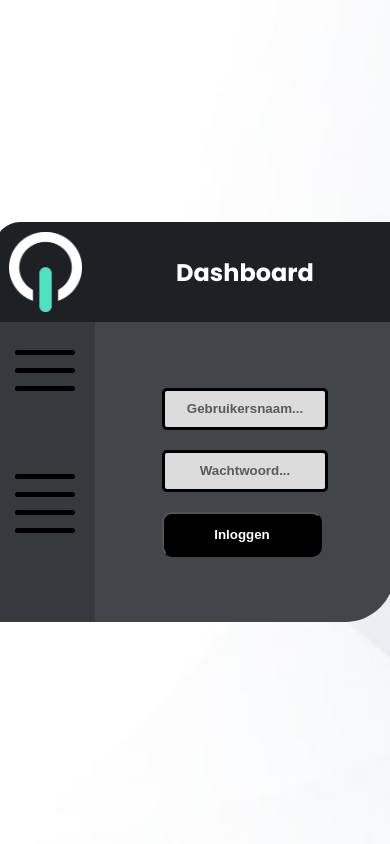
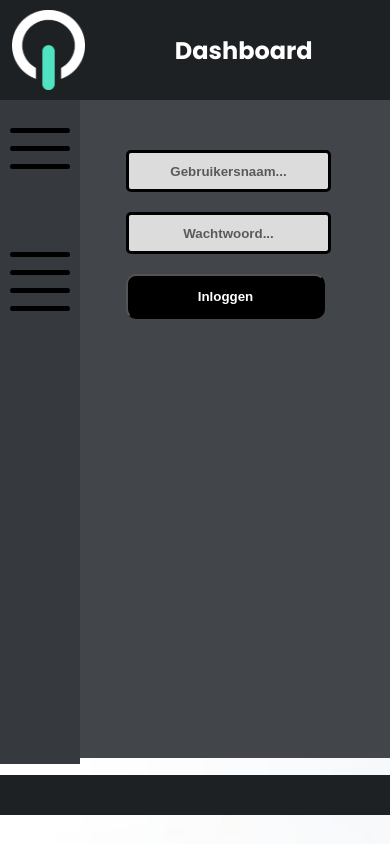
Before and after one commit to MarkOudshoorn/Baqme-examen, a PHP site: page /login.php in a window 390 px wide. Run offline with PHP 8.4, Linux system fonts and the light colour scheme.

Commit message:
Styling login pagina klaar(1)

```diff
--- a/WarehouseDashboard/login.php
+++ b/WarehouseDashboard/login.php
@@ -9,19 +9,27 @@ if(isset($_SESSION['gebruiker_id'])) {
 
 require_once "Global/DBconnect.php";
 global $db;
-$foutmelding = "";
+$foutmelding = null;
 
-if($_SERVER["REQUEST_METHOD"] == "POST") {
-    // Ontvang gegevens van het inlogformulier
-    $gebruikersnaam = htmlspecialchars($_POST['gebruikersnaam']);
-    $wachtwoord = htmlspecialchars($_POST['wachtwoord']);
 
+
+$gebruikersnaam = null;
+$wachtwoord = null;
+
+if(isset($_POST["gebruikersnaam"]) && $_POST["gebruikersnaam"] != null)
+    $gebruikersnaam = $_POST["gebruikersnaam"];
+if(isset($_POST["wachtwoord"]) && $_POST["wachtwoord"] != null)
+    $wachtwoord = $_POST["wachtwoord"];
+
+
+if($gebruikersnaam && $wachtwoord)
+{
     // Query om te controleren of de gebruiker bestaat in de database
-    $sql = "SELECT gebruiker_id, gebruikersnaam, wachtwoord, rol FROM gebruikers WHERE gebruikersnaam = ?";
+    $query = "SELECT gebruiker_id, gebruikersnaam, wachtwoord, rol FROM gebruikers WHERE gebruikersnaam = ?";
 
     try {
         // Bereid de SQL-statement voor
-        $stmt = $db->pdo->prepare($sql);
+        $stmt = $db->pdo->prepare($query);
 
         // Bind parameters
         $stmt->bindParam(1, $gebruikersnaam, PDO::PARAM_STR);
@@ -51,6 +59,7 @@ if($_SERVER["REQUEST_METHOD"] == "POST") {
         echo "Oops! Er ging iets mis: " . $e->getMessage();
     }
 }
+
 
 ?>
 
@@ -90,7 +99,7 @@ if($_SERVER["REQUEST_METHOD"] == "POST") {
             </div>
         </div>
         <div id="loginMenu_content_form">
-            <form action="<?php echo htmlspecialchars($_SERVER["PHP_SELF"]); ?>" method="post">
+            <form id="loginMenu_form" action="<?php echo htmlspecialchars($_SERVER["PHP_SELF"]); ?>" method="post">
                 <div>
                     <input class="input_field" type="text" name="gebruikersnaam" placeholder="Gebruikersnaam...">
                 </div>
@@ -105,10 +114,15 @@ if($_SERVER["REQUEST_METHOD"] == "POST") {
     </div>
 
     <?php
-        if($foutmelding)
+        if($foutmelding != null)
+        {
             echo '<div class="errorBox">' . $foutmelding . '</div>';
-        ?>
+        }
+        else
+        {
+            echo '<div class="errorBox_noError"';
+        }
+    ?>
 </div>
-
 </body>
 </html>
--- a/WarehouseDashboard/stylesheet.css
+++ b/WarehouseDashboard/stylesheet.css
@@ -185,3 +185,103 @@ body, html{
     height: 45px;
     font-weight: bold;
 }
+
+@media only screen and (max-width: 760px) {
+
+    #loginMenu_form{
+        margin-left: 10%;
+        width: 80%;
+    }
+
+    .button{
+        background-color: black;
+        color: white;
+        border-radius: 10px;
+        width: 80%;
+        height: 45px;
+        font-weight: bold;
+    }
+
+    #loginMenu_center{
+        z-index: 1;
+        display: block;
+        width: 100%;
+        height: 100%;
+    }
+
+    .errorBox{
+        z-index: 2;
+        background-color: darkred;
+        width: 100%;
+        height: 40px;
+        border-radius: 0;
+        text-align: center;
+    }
+
+    .errorBox_noError{
+        z-index: 2;
+        background-color: rgb(30,33,36);
+        width: 100%;
+        height: 40px;
+        border-radius: 0;
+        text-align: center;
+    }
+
+    #loginMenu_header{
+        background-color: rgb(30,33,36);
+        display: inline-flex;
+        width: 100%;
+        height: 100px;
+    }
+
+    #loginMenu_BQLogo{
+        background-color: rgb(30,33,36);
+        width: 100px;
+        height: 100px;
+        display: flex;
+        justify-content: center;
+        align-items: center;
+        border-radius: 0;
+    }
+
+    #loginMenu_content{
+        display: inline-flex;
+        width: 100%;
+        height: 80%;
+    }
+
+    #loginMenu_content_form{
+        display: inline-flex;
+        background-color: rgb(66,69,73);
+        width: 100%;
+        height: 90%;
+        padding-top: 50px;
+        vertical-align: top;
+        align-items: normal;
+        justify-content: center;
+        border-radius: 0;
+    }
+
+    #loginMenu_content_flair{
+        display: inline-block;
+        background-color: rgb(54,57,62);
+        width: 100px;
+        height: 98.4%;
+        vertical-align: top;
+        text-align: center;
+    }
+
+    .input_field{
+        width: 80%;
+        height: 16px;
+        padding: 10px 0;
+        text-align: center;
+        background-color: rgb(220, 220, 220);
+        border: 3px solid black;
+        border-radius: 5px;
+        margin-bottom: 20px;
+        color: black;
+        font-weight: bold;
+    }
+
+}
```
